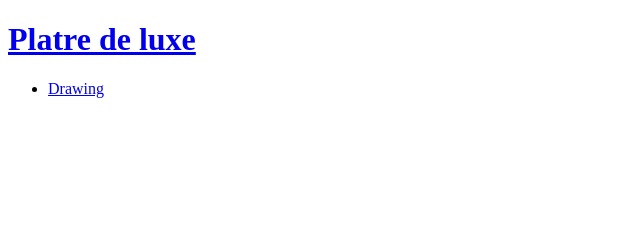
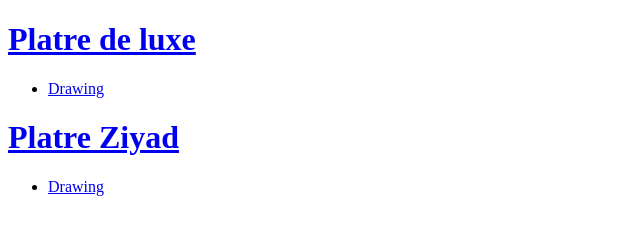
Before and after one commit to pocz1967/drawings, a plain HTML site: page index.htm in a window 1280 px wide. Shown: the whole page, without its empty margins (0-640 px from the left). Drawn offline with Linux system fonts and the light colour scheme.

Commit message:
2nd edit

```diff
--- a/index.htm
+++ b/index.htm
@@ -8,7 +8,10 @@
   <h1><a href="https://www.facebook.com/Platre.de.luxe1/reels/">Platre de luxe</a></h1>
   <ul>
     <li><a href="https://www.facebook.com/reel/1222016222373831">Drawing</a></li>
-
+  </ul>
+<h1><a href="https://www.facebook.com/PlatreZiyad/reels/">Platre Ziyad</a></h1>
+  <ul>
+    <li><a href="https://www.facebook.com/reel/1430006485101923">Drawing</a></li>
   </ul>
 </body>
 </html>
```
